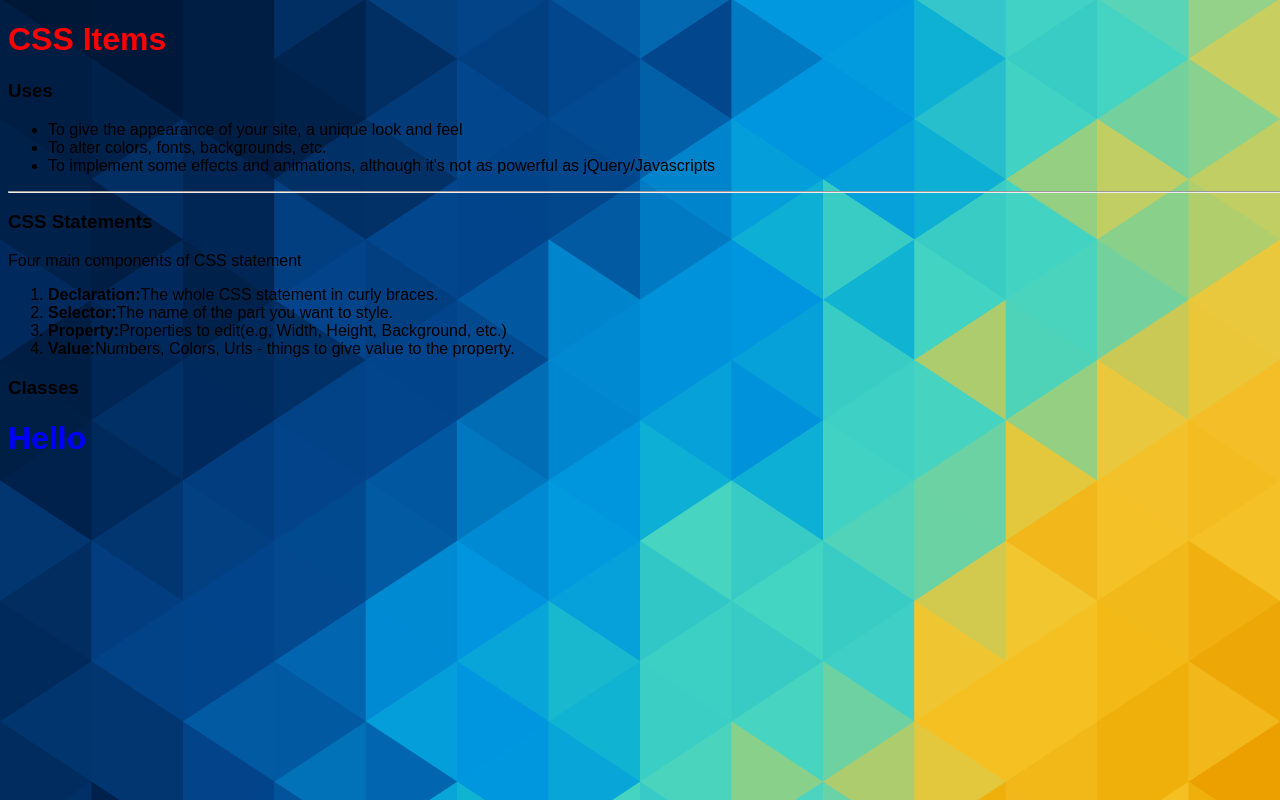
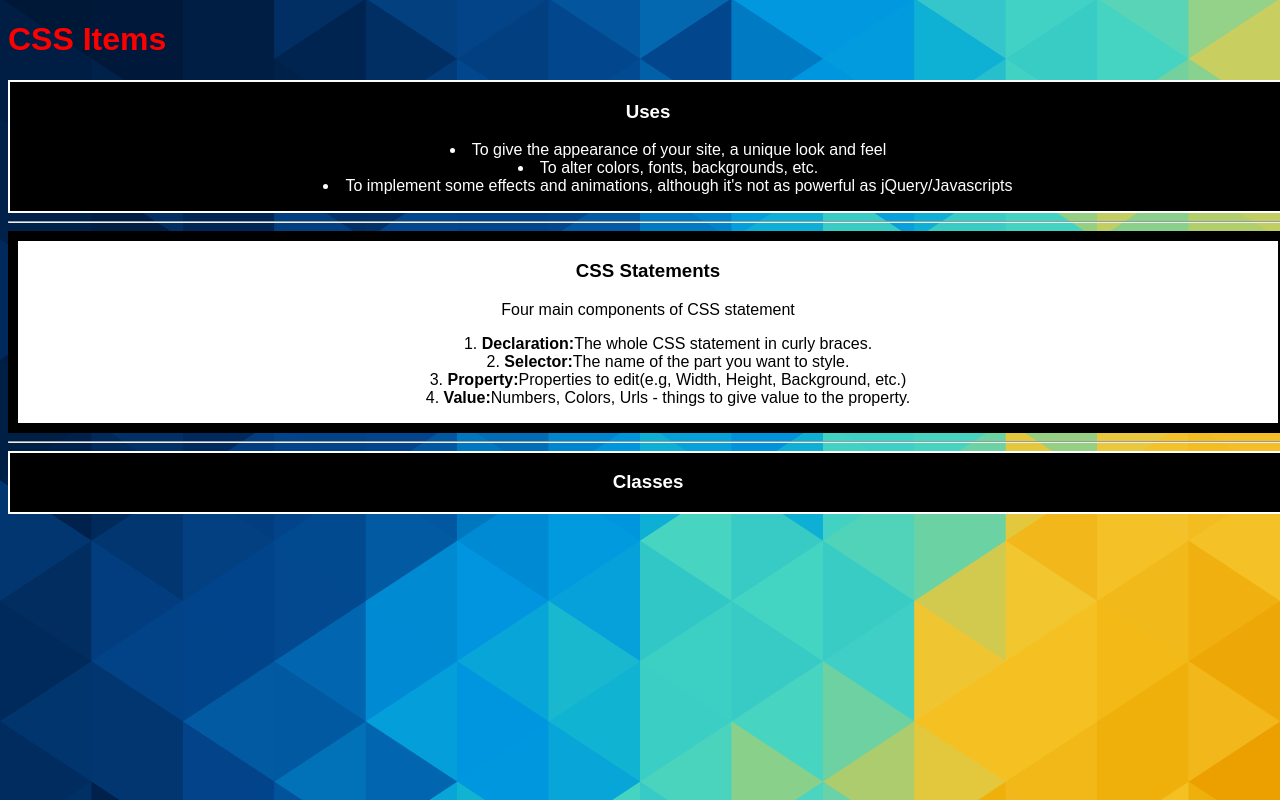
Before and after one commit to lvd31/WebDevelopmentFundamentalsPlayground, a plain HTML site: page views/CSS-playground.html in a window 1280 px wide. Drawn offline with Linux system fonts and the light colour scheme.

Commit message:
added more to our css file and css playground.

```diff
--- a/CSS/Main.css
+++ b/CSS/Main.css
@@ -13,5 +13,21 @@ h1{
 }
 
 .cat{
-	color: blue;
+	color: white;
+	border:2px solid white;
+	background-color: black;
+	text-align: center;
+	list-style-position: inside;
 }
+
+
+.bored{
+	border: 10px solid black;
+	text-align: center;
+	background-color: white;
+
+}
+
+.centering{
+	list-style-position: inside;
+}
--- a/views/CSS-playground.html
+++ b/views/CSS-playground.html
@@ -11,24 +11,30 @@
 	<body>
 		<h1>CSS Items</h1>
 
+		<div class="cat">
+
 		<h3>Uses</h3>
 			<Ul>
 				<li>To give the appearance of your site, a unique look and feel</li>
 				<li>To alter colors, fonts, backgrounds, etc.</li>
 				<li>To implement some effects and animations, although it's not as powerful as jQuery/Javascripts</li>
-			</Ul>
+			</Ul></div>
 		<hr>
+		<div class= "bored">
 		<h3>CSS Statements</h3>
 		<p>Four main components of CSS statement</p>
-			<ol>
+			<ol class="centering">
 				<li><b>Declaration:</b>The whole CSS statement in curly braces.</li>
 				<li><b>Selector:</b>The name of the part you want to style.</li>
 				<li><b>Property:</b>Properties to edit(e.g, Width, Height, Background, etc.)</li>
 				<li><b>Value:</b>Numbers, Colors, Urls - things to  give value to the property. </li>
 			</ol>
+		</div>
+		<hr>
+		<div class="cat">
 
 		<h3>Classes</h3>
-		<H1 class= "cat">Hello</h1>
+		</div>
 
 
 	</body>
```
Also changed, not shown: img/Storm.jpg (added), img/lighting.jpg (added).
